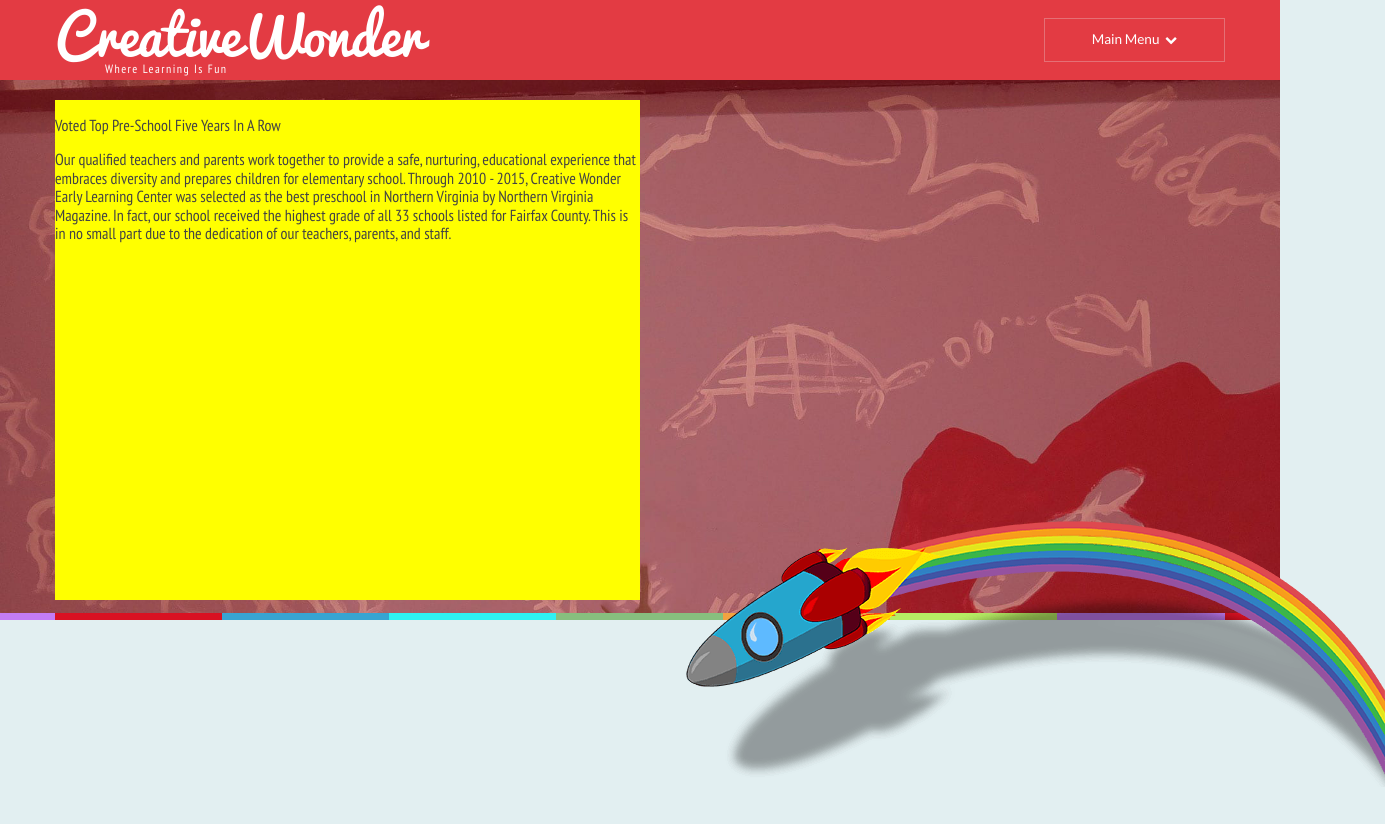
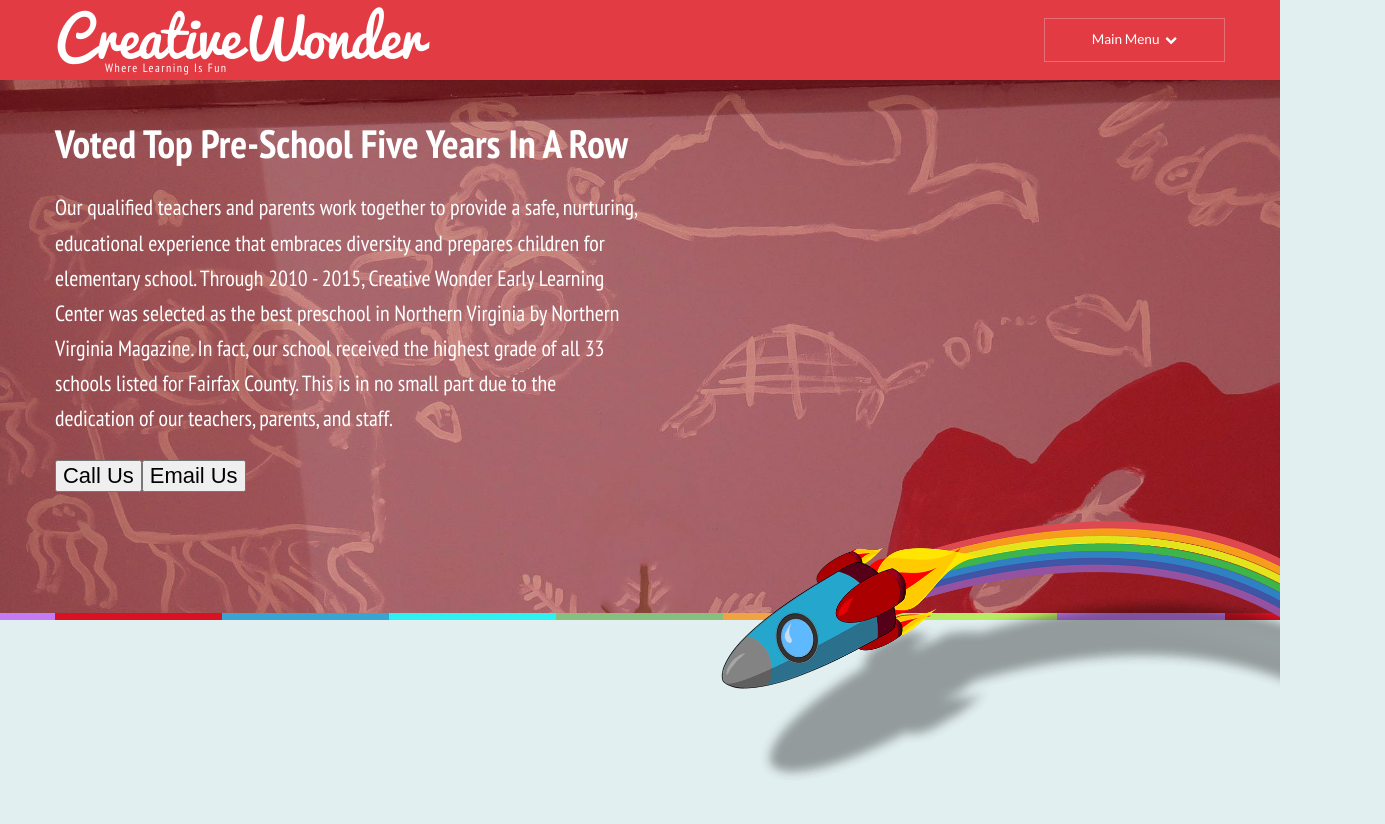
Before and after one commit to joey80/creative-wonder, a website: page app/index.html in a window 1280 px wide. Shown: the top 824 px of the page, 1385 px wide, since content can reach past the window. Drawn offline with Linux system fonts and the light colour scheme; a web font is replaced by a local one.

Commit message:
updated content section of large-hero

```diff
--- a/app/assets/styles/base/_global.css
+++ b/app/assets/styles/base/_global.css
@@ -26,6 +26,8 @@
 	background-color: $mainBackgroundColor;
 	display: flex;
     flex-direction: column;
+    font-size: 18px;
+    line-height: 1.5em;
 }
 
 /*
--- a/app/assets/styles/base/_grid.css
+++ b/app/assets/styles/base/_grid.css
@@ -15,6 +15,14 @@
 	margin: 0 auto;
 	justify-content: space-between;
 	align-items: center;
+
+	&--padded {
+		padding: 0 10px 0 10px;
+
+		@mixin largeScreen {
+			padding: 0;
+		}
+	}
 
 	&__cell {
 
--- a/app/assets/styles/base/_mixins.css
+++ b/app/assets/styles/base/_mixins.css
@@ -1,5 +1,16 @@
 @define-mixin mediumScreen {
 	@media (min-width: 790px) {
+		@mixin-content;
+	}
+}
+
+@define-mixin mediumScreenHighDPI {
+	@media only screen and
+	(min-width: 720px) and
+	(-webkit-min-device-pixel-ratio: 1.3), only screen and
+	(min-width: 720px) and
+	(-o-min-device-pixel-ratio: 13 / 10), only screen and
+	(min-width: 720px) and (min-resolution: 120dpi) {
 		@mixin-content;
 	}
 }
--- a/app/assets/styles/modules/_header.css
+++ b/app/assets/styles/modules/_header.css
@@ -9,7 +9,6 @@
 */
 
  .header {
- 	/*position: fixed;*/
  	top: 0;
  	background-color: $mainRedColor;
  	height: 80px;
@@ -28,6 +27,7 @@
  		font-family: 'pacificoregular';
  		padding-top: 20px;
  		padding-left: 10px;
+ 		line-height: 1.2em;
 
  		@mixin mediumScreen {
  			padding-top: 4px;
@@ -46,11 +46,12 @@
 
  		@mixin mediumScreen {
  			display: block;
- 			margin-top: -5px;
+ 			margin-top: -2px;
  			margin-left: 50px;
  			font-family: "PT Sans Narrow", sans-serif;
  			font-size: .75rem;
  			letter-spacing: 0.12em;
+ 			line-height: 0;
  		}
  	}
 
--- a/app/assets/styles/modules/_large-hero.css
+++ b/app/assets/styles/modules/_large-hero.css
@@ -36,9 +36,11 @@
 	}
 
 	&__content {
+		color: #fff;
 		margin-top: -90px;
 		height: 370px;
-		background-color: yellow;
+		font-size: 1em;
+		line-height: 1.7em;
 
 		@mixin mediumScreen {
 			margin-top: 40px;
@@ -48,34 +50,49 @@
 		@mixin largeScreen {
 			margin-top: 60px;
 			height: 500px;
+			font-size: 1.22em;
+			line-height: 1.6em;
+		}
+
+		&__title {
+			font-size: 1.3em;
+			font-weight: 800;
+			line-height: 1.1em;
+			display: inline-block;
+			margin-bottom: 3px;
+
+			@mixin mediumScreen {
+				font-size: 1.45em;
+			}
+
+			@mixin largeScreen {
+				font-size: 1.8em;
+			}
 		}
 	}
 
 	&__ship {
 		float: right;
-		width: 400px;
+		width: 314px;
 		height: 153px;
-		background-image: url("../../assets/images/large-hero__rocket--small.png");
+		background-image: url("../../assets/images/large-hero__rocket--small@2x.png");
 		background-repeat: no-repeat;
-		background-size: 400px 153px;
-		margin-right: -105px;
+		background-size: 314px 153px;
 		transform: translateY(-80px);
 
 		@mixin mediumScreen {
-			width: 500px;
+			width: 446px;
 			height: 188px;
-			background-image: url("../../assets/images/large-hero__rocket--medium.png");
-			background-size: 500px 188px;
-			margin-right: -50px;
+			background-image: url("../../assets/images/large-hero__rocket--medium@2x.png");
+			background-size: 446px 188px;
 			transform: translateY(-80px);
 		}
 
 		@mixin largeScreen {
-			width: 700px;
+			width: 560px;
 			height: 267px;
-			background-image: url("../../assets/images/large-hero__rocket--large.png");
-			background-size: 700px 267px;
-			margin-right: -105px;
+			background-image: url("../../assets/images/large-hero__rocket--large@2x.png");
+			background-size: 560px 267px;
 			transform: translateY(-100px);
 		}
 	}
--- a/app/index.html
+++ b/app/index.html
@@ -1,7 +1,7 @@
 <!DOCTYPE html>
 <html>
 <head>
-  <meta name="viewport" content="width=device-width, initial-scale=1" />
+  <meta name="viewport" content="width=device-width, initial-scale=1, user-scalable=no" />
   <link href="http://fonts.googleapis.com/css?family=Lato:300,400,700,900%7cPT+Sans+Narrow:400,700%7cCabin+Sketch:400,700" rel='stylesheet' type='text/css'>
   <link href="http://fonts.googleapis.com/css?family=Amatic+SC%7cHomemade+Apple" rel='stylesheet' type='text/css'>
   <link href="https://maxcdn.bootstrapcdn.com/font-awesome/4.4.0/css/font-awesome.min.css" rel="stylesheet">
@@ -71,14 +71,15 @@
     <!-- LARGE HERO BLOCK STARTS -->
     <div class="large-hero">
       <!-- LARGE HERO GRID STARTS -->
-      <div class="grid">
+      <div class="grid grid--padded">
         <div class="large-hero__content grid__cell grid__cell--half">
-          <p>Voted Top Pre-School Five Years In A Row</p>
+          <p><span class="large-hero__content__title">Voted Top Pre-School Five Years In A Row</span></p>
           <p>Our qualified teachers and parents work together to provide a safe, nurturing, educational experience
             that embraces diversity and prepares children for elementary school. Through 2010 - 2015, Creative Wonder
             Early Learning Center was selected as the best preschool in Northern Virginia by Northern Virginia Magazine.
             In fact, our school received the highest grade of all 33 schools listed for Fairfax County. This is in no
             small part due to the dedication of our teachers, parents, and staff.</p>
+            <button>Call Us</button><button>Email Us</button>
         </div>
       </div>
       <!-- LARGE HERO GRID ENDS -->
--- a/app/temp/styles/styles.css
+++ b/app/temp/styles/styles.css
@@ -465,6 +465,8 @@
     -webkit-box-direction: normal;
     -ms-flex-direction: column;
         flex-direction: column;
+    font-size: 18px;
+    line-height: 1.5em;
 }
 
 /*
@@ -503,6 +505,16 @@
     -webkit-box-align: center;
     -ms-flex-align: center;
     align-items: center;
+}
+
+.grid--padded {
+    padding: 0 10px 0 10px;
+}
+
+@media (min-width: 1025px) {
+    .grid--padded {
+        padding: 0;
+    }
 }
 
 .grid__cell--full {
@@ -546,7 +558,6 @@
 */
 
 .header {
-    /*position: fixed;*/
     top: 0;
     background-color: #e33b43;
     height: 80px;
@@ -568,6 +579,7 @@
     font-family: 'pacificoregular';
     padding-top: 20px;
     padding-left: 10px;
+    line-height: 1.2em;
 }
 
 @media (min-width: 790px) {
@@ -592,11 +604,12 @@
 @media (min-width: 790px) {
     .header__tagline {
         display: block;
-        margin-top: -5px;
+        margin-top: -2px;
         margin-left: 50px;
         font-family: "PT Sans Narrow", sans-serif;
         font-size: .75rem;
         letter-spacing: .12em;
+        line-height: 0;
     }
 }
 
@@ -918,9 +931,11 @@
 }
 
 .large-hero__content {
+    color: #fff;
     margin-top: -90px;
     height: 370px;
-    background-color: yellow;
+    font-size: 1em;
+    line-height: 1.7em;
 }
 
 @media (min-width: 790px) {
@@ -934,28 +949,48 @@
     .large-hero__content {
         margin-top: 60px;
         height: 500px;
+        font-size: 1.22em;
+        line-height: 1.6em;
+    }
+}
+
+.large-hero__content__title {
+    font-size: 1.3em;
+    font-weight: 800;
+    line-height: 1.1em;
+    display: inline-block;
+    margin-bottom: 3px;
+}
+
+@media (min-width: 790px) {
+    .large-hero__content__title {
+        font-size: 1.45em;
+    }
+}
+
+@media (min-width: 1025px) {
+    .large-hero__content__title {
+        font-size: 1.8em;
     }
 }
 
 .large-hero__ship {
     float: right;
-    width: 400px;
+    width: 314px;
     height: 153px;
-    background-image: url("../../assets/images/large-hero__rocket--small.png");
+    background-image: url("../../assets/images/large-hero__rocket--small@2x.png");
     background-repeat: no-repeat;
-    background-size: 400px 153px;
-    margin-right: -105px;
+    background-size: 314px 153px;
     -webkit-transform: translateY(-80px);
             transform: translateY(-80px);
 }
 
 @media (min-width: 790px) {
     .large-hero__ship {
-        width: 500px;
+        width: 446px;
         height: 188px;
-        background-image: url("../../assets/images/large-hero__rocket--medium.png");
-        background-size: 500px 188px;
-        margin-right: -50px;
+        background-image: url("../../assets/images/large-hero__rocket--medium@2x.png");
+        background-size: 446px 188px;
         -webkit-transform: translateY(-80px);
                 transform: translateY(-80px);
     }
@@ -963,11 +998,10 @@
 
 @media (min-width: 1025px) {
     .large-hero__ship {
-        width: 700px;
+        width: 560px;
         height: 267px;
-        background-image: url("../../assets/images/large-hero__rocket--large.png");
-        background-size: 700px 267px;
-        margin-right: -105px;
+        background-image: url("../../assets/images/large-hero__rocket--large@2x.png");
+        background-size: 560px 267px;
         -webkit-transform: translateY(-100px);
                 transform: translateY(-100px);
     }
```
Also changed, not shown: app/assets/images/large-hero__rocket--large@2x.png (added), app/assets/images/large-hero__rocket--medium@2x.png (added), app/assets/images/large-hero__rocket--small@2x.png (added).
